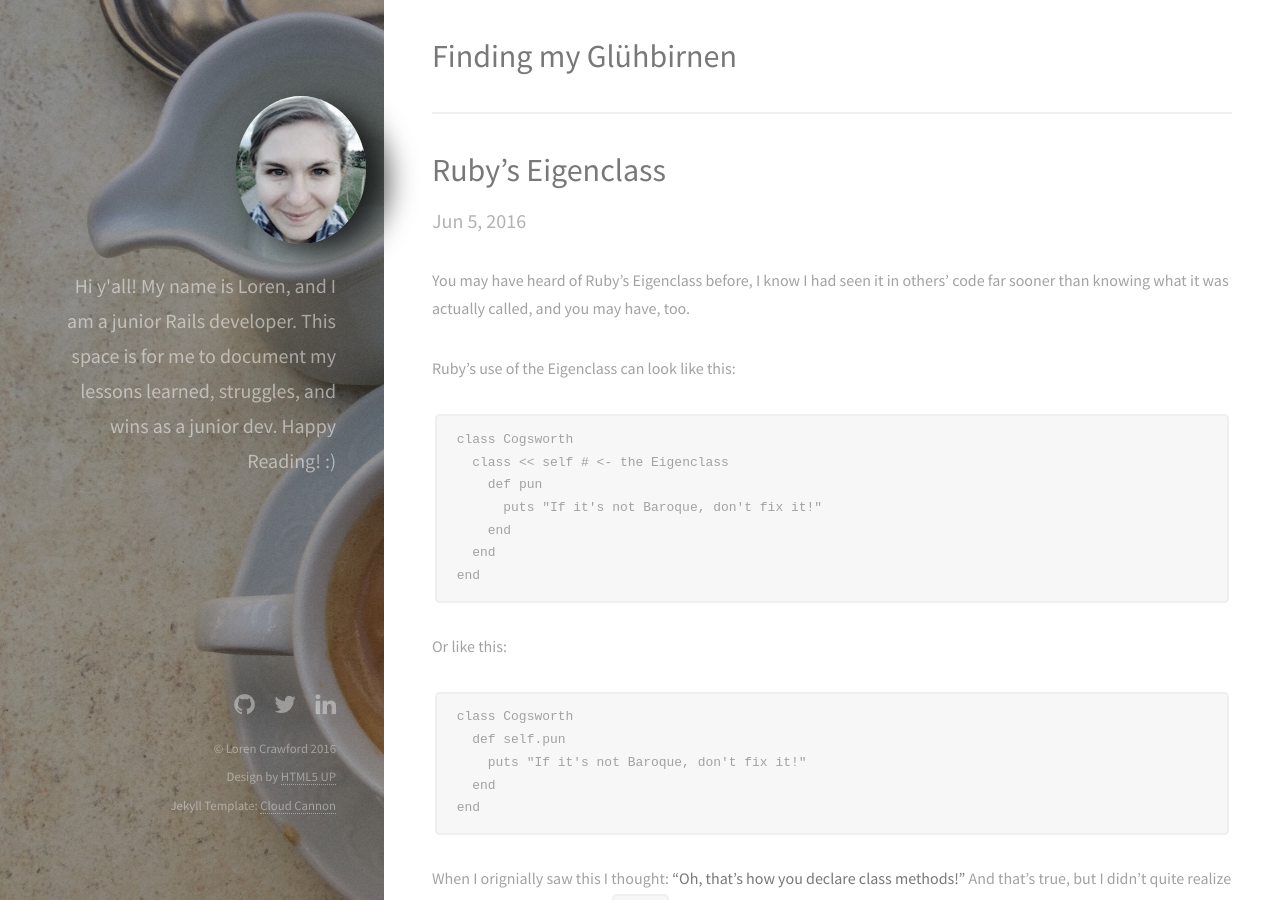
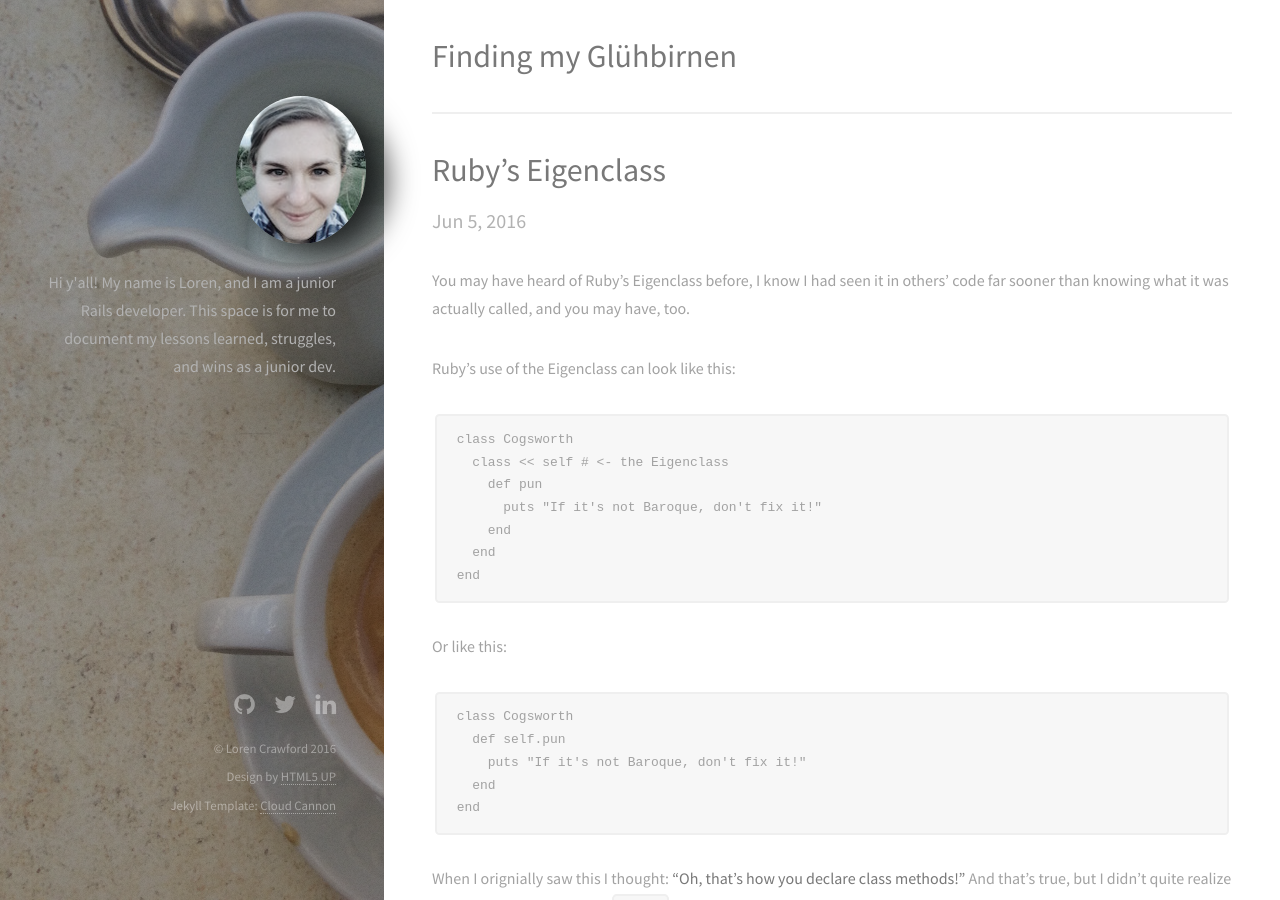
Before and after one commit to Locrawfish/Locrawfish.github.io, a Jekyll site: the page built from index.html, in a window 1280 px wide and 900 px high. Built offline with Jekyll 4.4.1, drawn with Linux system fonts in a browser that asks for light colours.

Commit message:
Fix sidebar

```diff
--- a/_layouts/default.html
+++ b/_layouts/default.html
@@ -32,7 +32,8 @@
 
       <header id="header">
           <a href="#" class="image avatar"><img src="/images/Loren.jpg" alt="" /></a>
-          <h1>Hi y'all! My name is Loren, and I am a junior Rails developer. This space is for me to document my lessons learned, struggles, and wins as a junior dev. Happy Reading! :)</h1>
+          <p>Hi y'all! My name is Loren, and I am a junior Rails developer. This space is for me to document my lessons learned, struggles, and wins as a junior dev.</p>
+          <br/>
           <!-- <h1><strong>I am <a href="/">Strata</a></strong>, a super simple<br />
           responsive site template freebie<br />
           crafted by <a href="http://html5up.net">HTML5 UP</a>.</h1> -->
```
